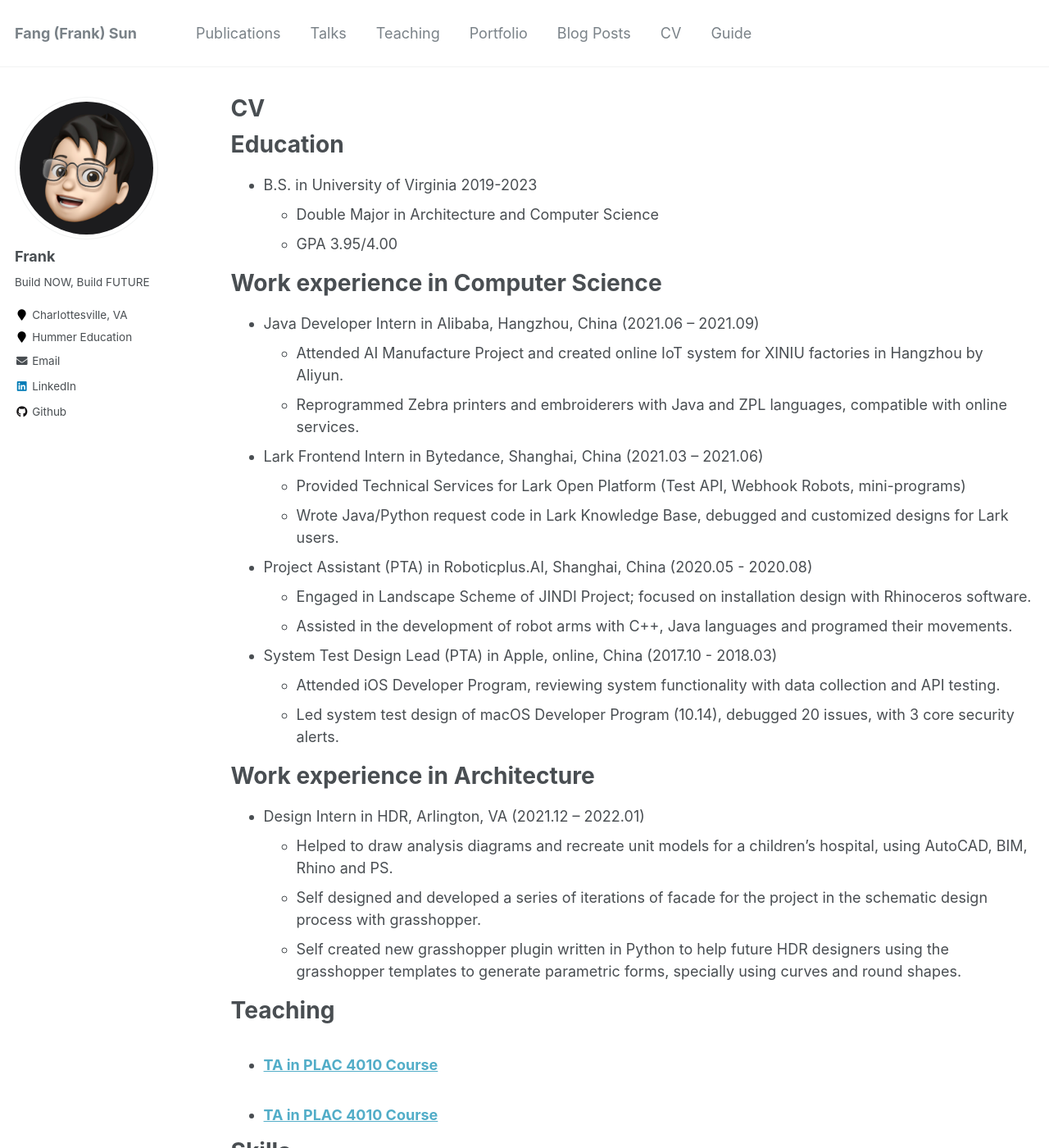
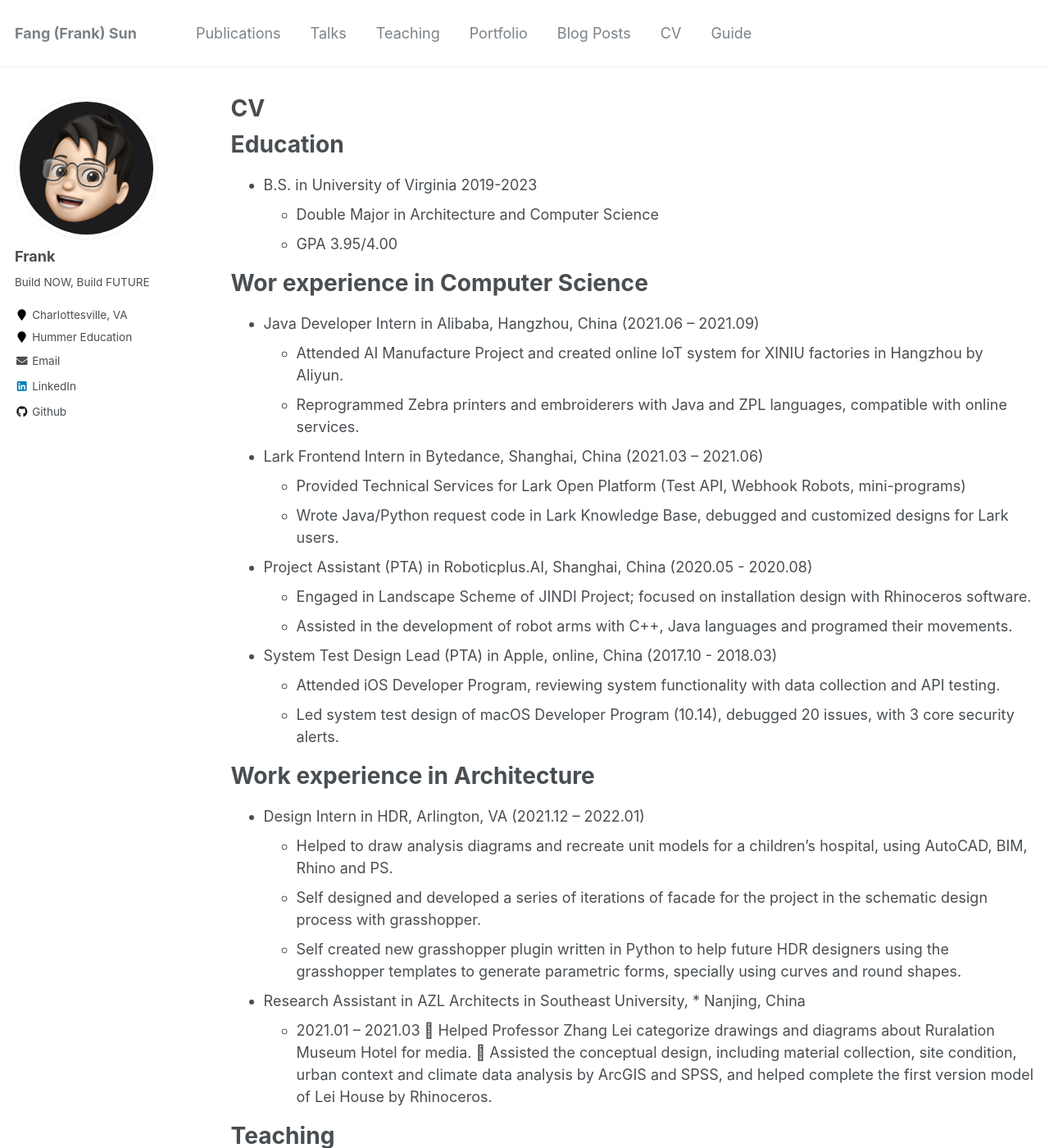
Before and after one commit to FangFrankSun/AcademicPage, a Jekyll site: the page built from _pages/cv.md, in a window 1280 px wide and 1400 px high. Shown: the whole window at 82% size. Built offline with Jekyll 4.4.1, drawn with Linux system fonts in a browser that asks for light colours.

Commit message:
Update cv.md

```diff
--- a/_pages/cv.md
+++ b/_pages/cv.md
@@ -7,8 +7,6 @@ redirect_from:
   - /resume
 ---
 
-{% include base_path %}
-
 Education
 ======
 * B.S. in University of Virginia 2019-2023
@@ -16,7 +14,7 @@ Education
   * GPA 3.95/4.00
 
 
-Work experience in Computer Science
+Wor experience in Computer Science
 ======
 * Java Developer Intern in Alibaba, Hangzhou, China (2021.06 – 2021.09)
   * Attended AI Manufacture Project and created online IoT system for XINIU factories in Hangzhou by Aliyun.
@@ -43,6 +41,12 @@ Work experience in Architecture
   * Self created new grasshopper plugin written in Python to help future HDR designers using the grasshopper templates to generate parametric forms, specially using curves and round shapes.
 
 
+* Research Assistant in AZL Architects in Southeast University,                                                                                                                    * Nanjing, China
+  *                                                                                                                                                      2021.01 – 2021.03
+	Helped Professor Zhang Lei categorize drawings and diagrams about Ruralation Museum Hotel for media.
+	Assisted the conceptual design, including material collection, site condition, urban context and climate data analysis by ArcGIS and SPSS, and helped complete the first version model of Lei House by Rhinoceros.
+
+
 Teaching
 ======
   <ul>{% for post in site.teaching %}
```
